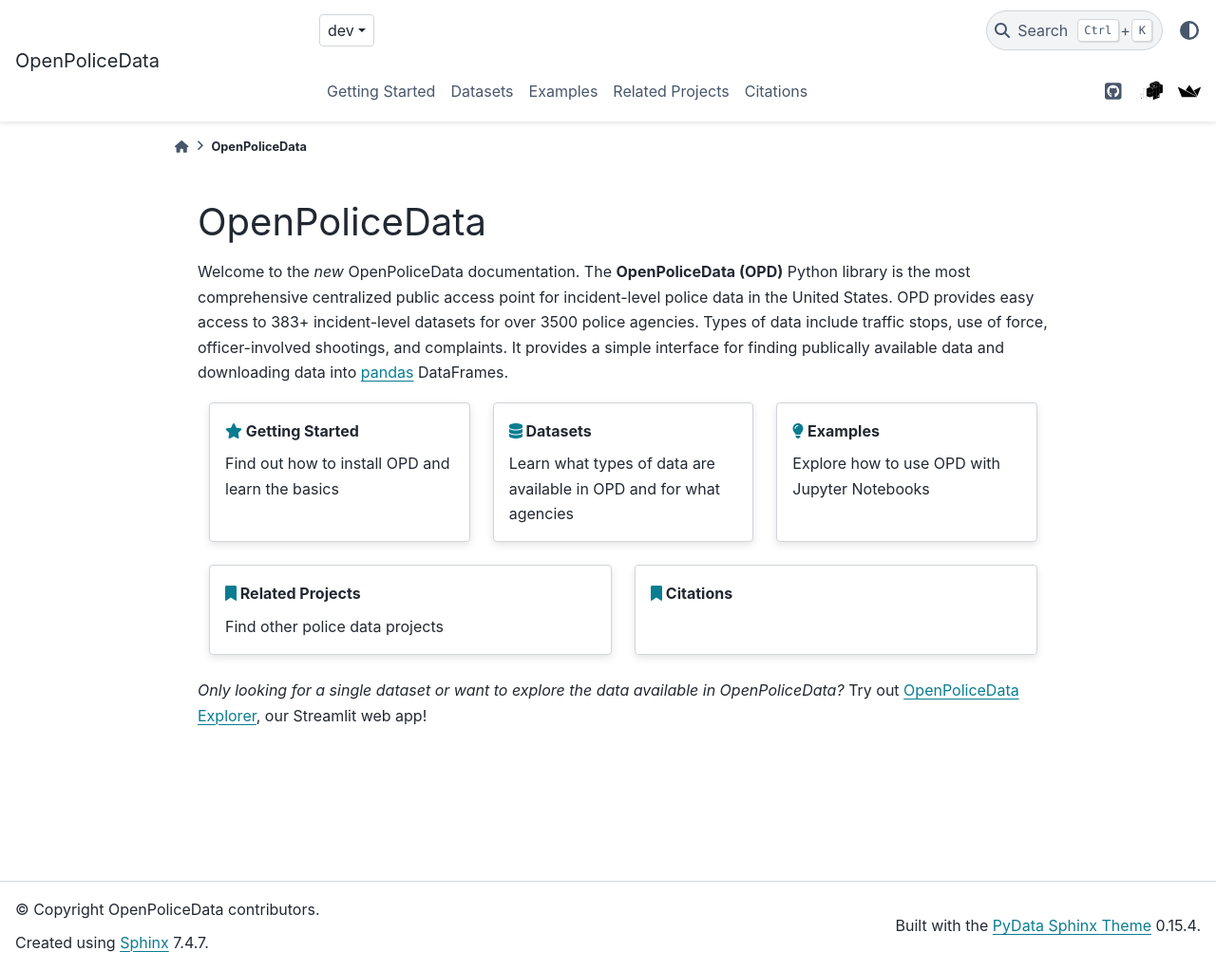
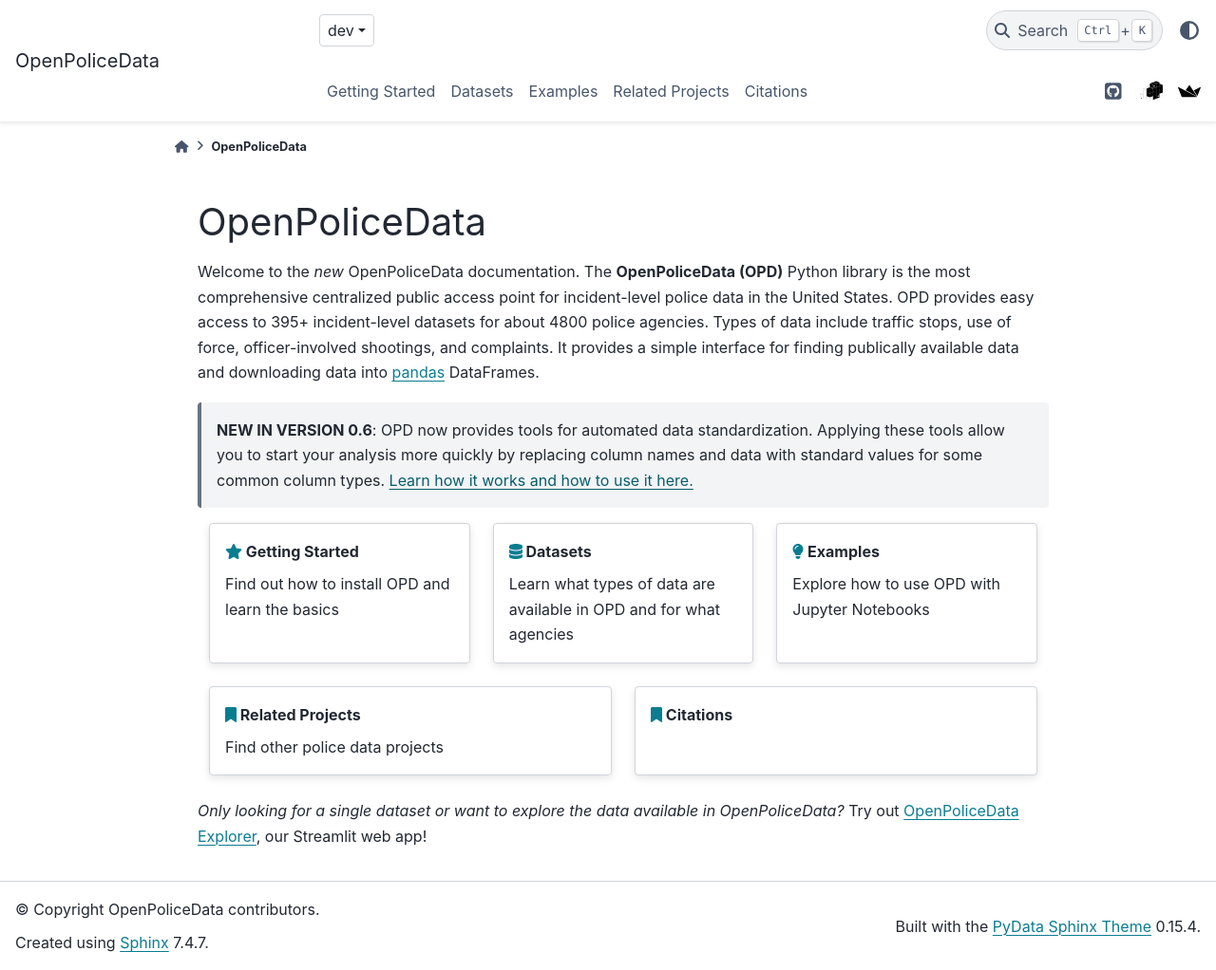
Before and after one commit to openpolicedata/openpolicedata, a Sphinx documentation site: the page built from docs/source/documentation.md, in a window 1280 px wide and 1022 px high. Shown: the whole window at 95% size. Built offline with Sphinx 7.4.7 and the PyData theme 0.15.4, drawn with Linux system fonts in a browser that asks for light colours; the version number could not be read and is left out.

Commit message:
Final commits for v0.6

```diff
--- a/docs/source/_static/switcher.json
+++ b/docs/source/_static/switcher.json
@@ -4,10 +4,15 @@
       "url": "https://openpolicedata.readthedocs.io/en/latest/"
     },
     {
-      "name": "0.5.8 (stable)",
-      "version": "v0.5.8",
+      "name": "0.6.0 (stable)",
+      "version": "v0.6.0",
       "url": "https://openpolicedata.readthedocs.io/en/stable/",
       "preferred": true
+    },
+    {
+      "name": "0.5.8",
+      "version": "v0.5.8",
+      "url": "https://openpolicedata.readthedocs.io/en/v0.5.8/"
     },
     {
       "name": "0.5.7",
--- a/docs/source/documentation.md
+++ b/docs/source/documentation.md
@@ -19,7 +19,9 @@
 
 # OpenPoliceData
 
-Welcome to the *new* OpenPoliceData documentation. The **OpenPoliceData (OPD)** Python library is the most comprehensive centralized public access point for incident-level police data in the United States. OPD provides easy access to 383+ incident-level datasets for over 3500 police agencies. Types of data include traffic stops, use of force, officer-involved shootings, and complaints. It provides a simple interface for finding publically available data and downloading data into [pandas](https://pandas.pydata.org/) DataFrames.
+Welcome to the *new* OpenPoliceData documentation. The **OpenPoliceData (OPD)** Python library is the most comprehensive centralized public access point for incident-level police data in the United States. OPD provides easy access to 395+ incident-level datasets for about 4800 police agencies. Types of data include traffic stops, use of force, officer-involved shootings, and complaints. It provides a simple interface for finding publically available data and downloading data into [pandas](https://pandas.pydata.org/) DataFrames.
+
+> **NEW IN VERSION 0.6**: OPD now provides tools for automated data standardization. Applying these tools allow you to start your analysis more quickly by replacing column names and data with standard values for some common column types. [Learn how it works and how to use it here.](getting_started/index.ipynb#Data-Standardization)
 
 ::::{grid} 3
 :gutter: 1 2 3 4
--- a/docs/source/index.md
+++ b/docs/source/index.md
@@ -19,7 +19,7 @@
 
 # OpenPoliceData
 
-**OpenPoliceData (OPD)** aims to make it easier to access and analyze police data. OPD's police data download tools provide the most comprehensive centralized public access to incident-level police data in the United States. Currently, our tools enable easy access to 383+ incident-level datasets for over 3500 police agencies. Types of data include traffic stops, use of force, officer-involved shootings, and complaints. All data is sourced either directly from police departments or state agencies or through the [Stanford Open Policing Project](https://openpolicing.stanford.edu/).  In the future, we hope to expand our offerings to include data dashboards that allow users to do basic analysis of OPD's datasets using web apps.
+**OpenPoliceData (OPD)** aims to make it easier to access and analyze police data. OPD's police data download tools provide the most comprehensive centralized public access to incident-level police data in the United States. Currently, our tools enable easy access to 395+ incident-level datasets for about 4800 police agencies. Types of data include traffic stops, use of force, officer-involved shootings, and complaints. All data is sourced either directly from police departments or state agencies or through the [Stanford Open Policing Project](https://openpolicing.stanford.edu/).  In the future, we hope to expand our offerings to include data dashboards that allow users to do basic analysis of OPD's datasets using web apps.
 
 Here are the current tools provided by OpenPoliceData:
 
--- a/pyproject.toml
+++ b/pyproject.toml
@@ -8,7 +8,7 @@
 authors = [
   { name="Matt Sowd", email="openpolicedata@gmail.com" },
 ]
-description = "The OpenPoliceData (OPD) Python library is the most comprehensive centralized public access point for incident-level police data in the United States. OPD provides easy access to 383+ incident-level datasets for over 3500 police agencies. Types of data include traffic stops, use of force, officer-involved shootings, and complaints."
+description = "The OpenPoliceData (OPD) Python library is the most comprehensive centralized public access point for incident-level police data in the United States. OPD provides easy access to 395+ incident-level datasets for about 4800 police agencies. Types of data include traffic stops, use of force, officer-involved shootings, and complaints."
 readme = "README.md"
 license = {file = 'LICENSE'}
 requires-python = ">=3.8"
@@ -27,7 +27,7 @@
     "openpyxl",
     "numpy",
     "packaging",
-    "pandas",
+    "pandas<3.0.0",
     "requests",
     "sodapy",
     "tqdm",
--- a/requirements.txt
+++ b/requirements.txt
@@ -1,5 +1,5 @@
 sodapy
-pandas
+pandas<3.0.0
 rapidfuzz
 numpy
 requests
```
Also changed, not shown: CHANGELOG.md (+21 -2 lines), README.md (+25 -8 lines), docs/source/citations/index.md (+1 -0 lines), docs/source/resources/index.md (+1 -0 lines), docs/source/datasets/index.ipynb, 4 other files.
